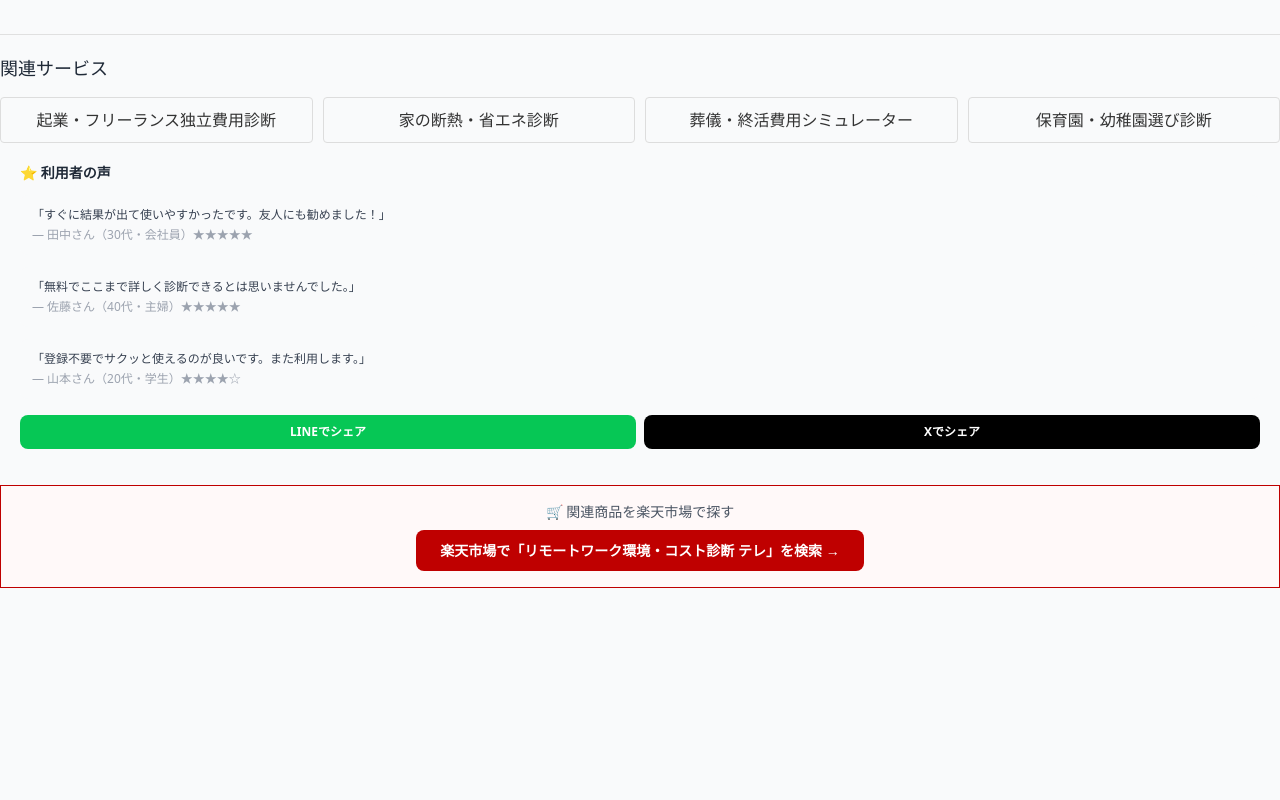
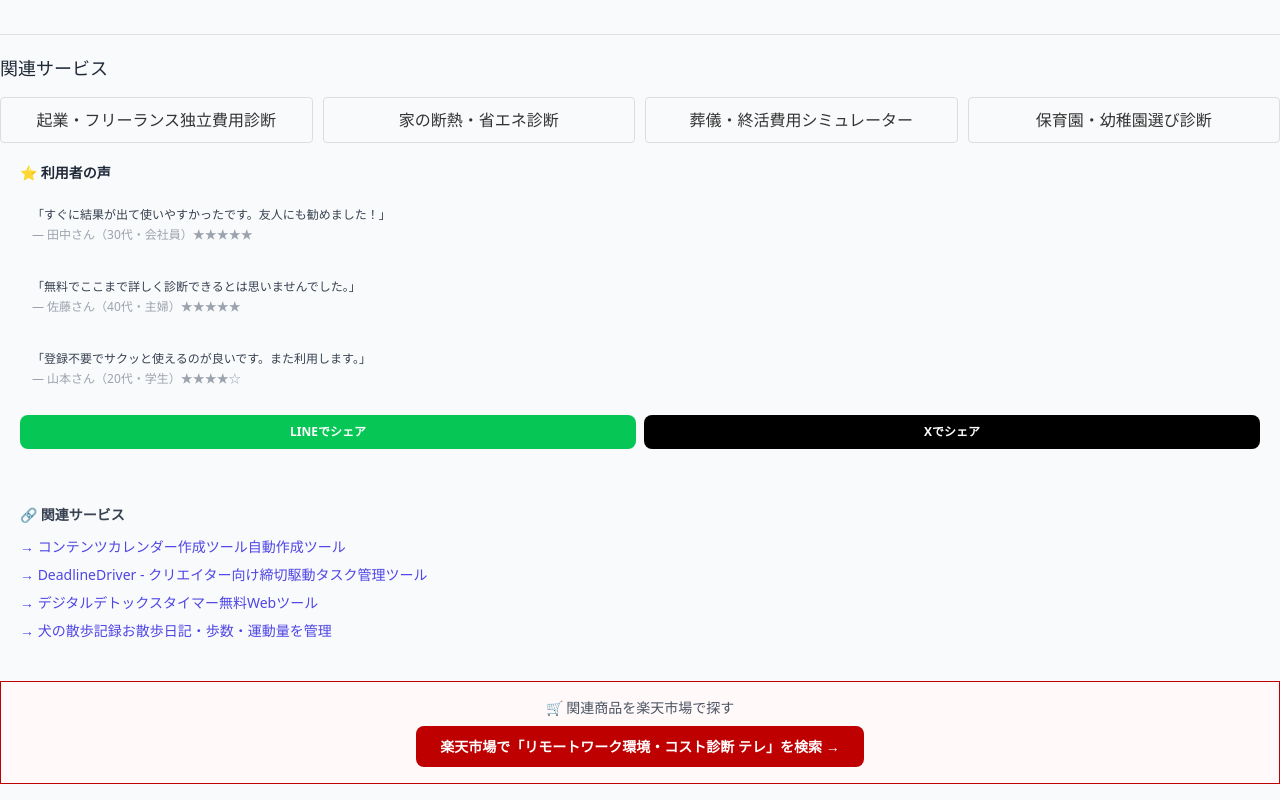
Before and after one commit to appadaycreator/remote-work-advisor, a plain HTML site: page index.html in a window 1280 px wide. Shown: the part 1978-2778 px from the top of the page. Before the commit the page ends 2582 px from the top, so only its background shows below. Drawn offline with nearby package versions, Linux system fonts and the light colour scheme.

Commit message:
feat: Phase 9 - 関連サービスリンク強化
同カテゴリーサービスへのクロスリンク追加

```diff
--- a/index.html
+++ b/index.html
@@ -416,6 +416,14 @@
         </a>
       </div>
     </div>
+    <!-- phase9-related-links -->
+    <div class="card p-5 mb-4">
+      <h3 class="font-bold text-gray-700 mb-2 text-sm">🔗 関連サービス</h3>
+      <a href="https://appadaycreator.com/content-calendar-maker/" class="block text-sm text-indigo-600 hover:underline py-1">→ コンテンツカレンダー作成ツール自動作成ツール</a>
+      <a href="https://appadaycreator.com/deadline-driver/" class="block text-sm text-indigo-600 hover:underline py-1">→ DeadlineDriver - クリエイター向け締切駆動タスク管理ツール</a>
+      <a href="https://appadaycreator.com/digital-detox-timer/" class="block text-sm text-indigo-600 hover:underline py-1">→ デジタルデトックスタイマー無料Webツール</a>
+      <a href="https://appadaycreator.com/dog-walk-tracker/" class="block text-sm text-indigo-600 hover:underline py-1">→ 犬の散歩記録お散歩日記・歩数・運動量を管理</a>
+    </div>
     <!-- rakuten-affiliate-block -->
     <div class="card p-4 mb-4 text-center" style="border:1px solid #BF0000;background:#fff9f9;">
       <p class="text-sm text-gray-600 mb-2">🛒 関連商品を楽天市場で探す</p>
```
